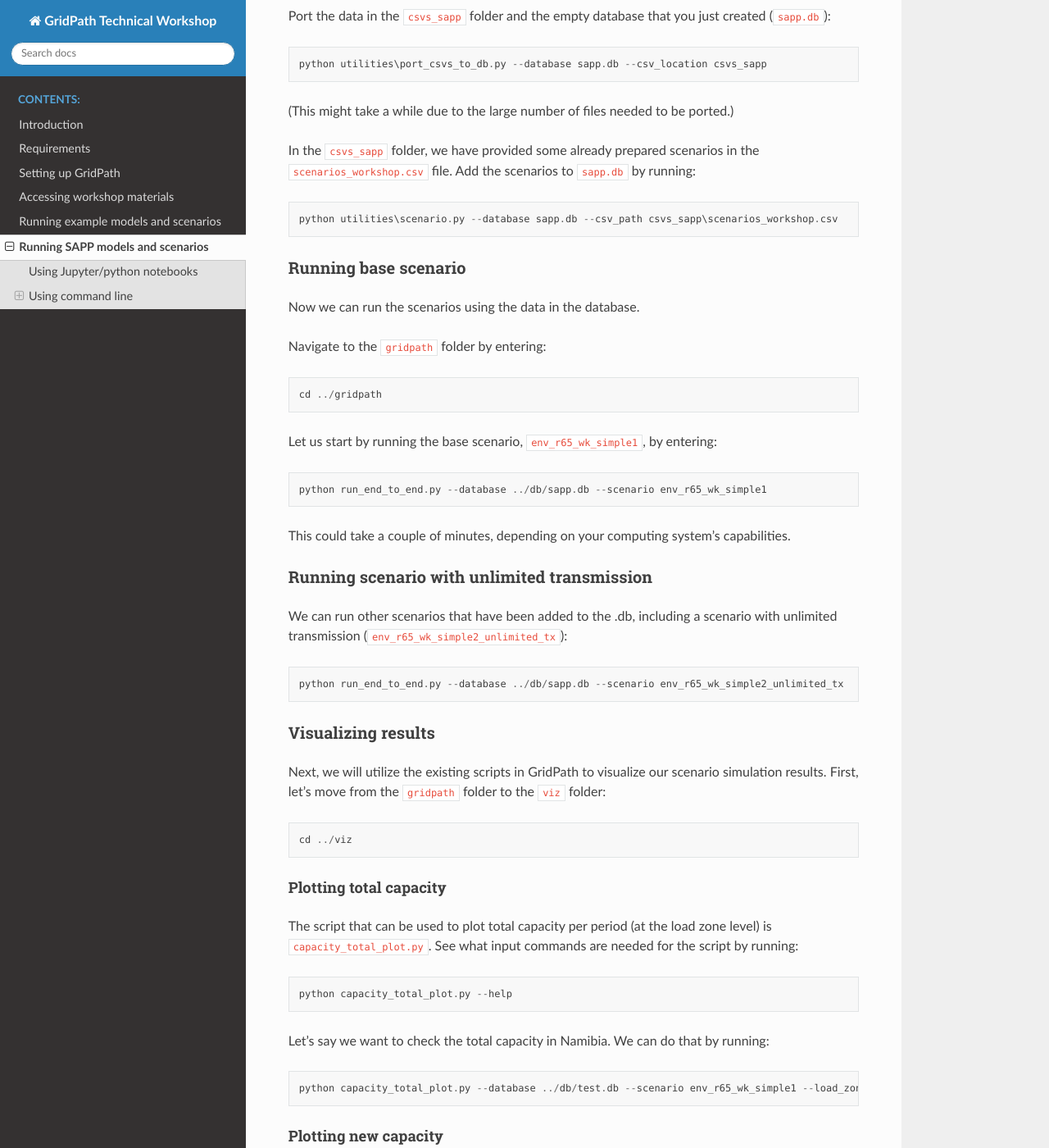
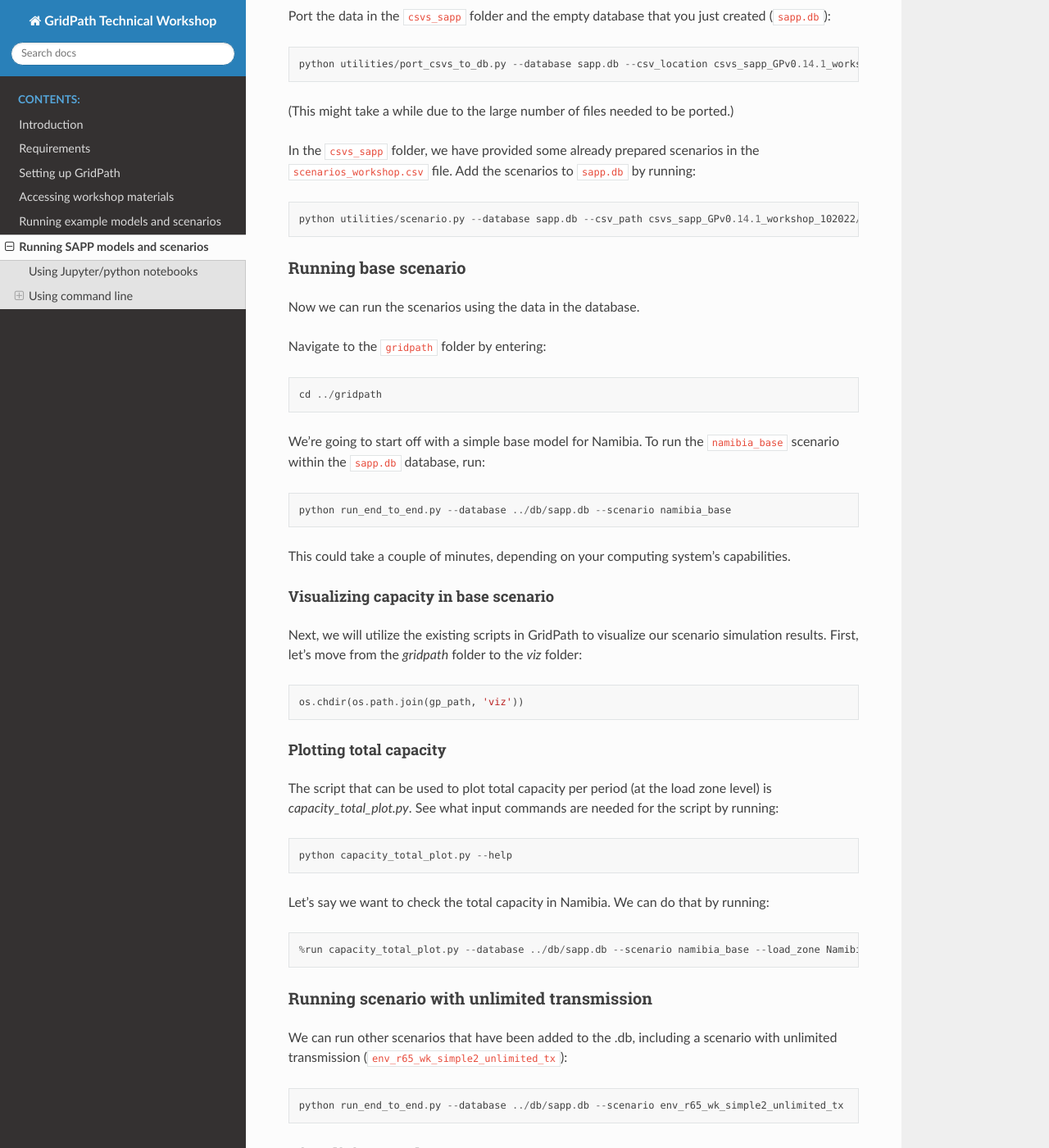
Before and after one commit to cetlab-ucsb/gridpath-technical-workshop, a Sphinx documentation site: the page built from docs/gridpath/sapp.rst, in a window 1280 px wide and 1400 px high, scrolled down 1001 px. Shown: the whole window at 82% size. Built offline with Sphinx 7.4.7 and the Read the Docs theme 2.0.0, drawn with Linux system fonts in a browser that asks for light colours.

Commit message:
update instructions (not complete)

```diff
--- a/docs/gridpath/sapp.rst
+++ b/docs/gridpath/sapp.rst
@@ -47,7 +47,7 @@
 
 .. code::
 
-    python utilities\port_csvs_to_db.py --database sapp.db --csv_location csvs_sapp
+    python utilities/port_csvs_to_db.py --database sapp.db --csv_location csvs_sapp_GPv0.14.1_workshop_102022
 
 (This might take a while due to the large number of files needed to be ported.)
 
@@ -56,7 +56,7 @@
 
 .. code::
 
-    python utilities\scenario.py --database sapp.db --csv_path csvs_sapp\scenarios_workshop.csv
+    python utilities/scenario.py --database sapp.db --csv_path csvs_sapp_GPv0.14.1_workshop_102022/scenarios_demo.csv
 
 Running base scenario
 #####################
@@ -69,13 +69,39 @@
 
     cd ../gridpath
 
-Let us start by running the base scenario, ``env_r65_wk_simple1``, by entering:
+We're going to start off with a simple base model for Namibia.
+To run the ``namibia_base`` scenario within the ``sapp.db`` database, run:
 
 .. code::
 
-    python run_end_to_end.py --database ../db/sapp.db --scenario env_r65_wk_simple1
+    python run_end_to_end.py --database ../db/sapp.db --scenario namibia_base
 
 This could take a couple of minutes, depending on your computing system's capabilities.
+
+Visualizing capacity in base scenario
+*************************************
+
+Next, we will utilize the existing scripts in GridPath to visualize our scenario simulation results. First, let's move from the `gridpath` folder to the `viz` folder:
+
+.. code::
+
+    os.chdir(os.path.join(gp_path, 'viz'))
+
+Plotting total capacity
+***********************
+
+The script that can be used to plot total capacity per period (at the load zone level) is `capacity_total_plot.py`. See what input commands are needed for the script by running:
+
+.. code::
+
+    python capacity_total_plot.py --help
+
+Let's say we want to check the total capacity in Namibia. We can do that by running:
+
+.. code::
+
+    %run capacity_total_plot.py --database ../db/sapp.db --scenario namibia_base --load_zone Namibia --show
+
 
 Running scenario with unlimited transmission
 ############################################
```
